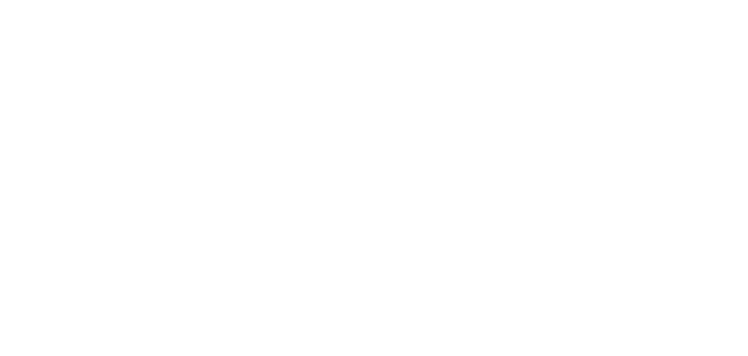
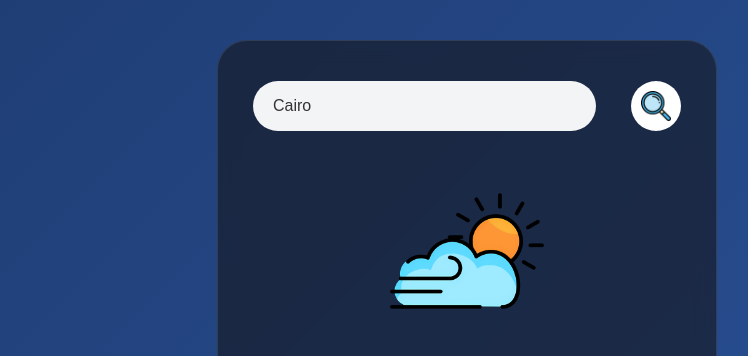
Before and after one commit to OliviaNagy/weather-app, a plain HTML site: page index.html in a window 1280 px wide. Shown: the top 356 px of the page, without its empty margins (173-921 px from the left). Drawn offline with Linux system fonts and the light colour scheme.

Commit message:
Weather App

```diff
--- a/index.html
+++ b/index.html
@@ -6,6 +6,22 @@
     <link rel="stylesheet" href="style.css">
 </head>
 <body>
+     <div class="container">
+        <div class="card">
+            <div class="search">
+                <input type="text" placeholder="Enter city name" id="input">
+                <button onclick="searchWeather()">
+                   <img src="/images/searchicon.png">
+                </button>
+            </div>
+
+            <div class="weather" id="weatherDisplay">
+
+
+
+            </div>
+        </div>
+    </div>
 
 
     <script src="script.js"></script>
--- a/script.js
+++ b/script.js
@@ -0,0 +1,80 @@
+const weatherDisplay = document.getElementById('weatherDisplay');
+const input = document.getElementById('input');
+
+const localstorage = {
+    'cairo': {
+        city: 'Cairo',
+        temp: 28,
+        description: 'sunny',
+        icon: '../images/sunny.png'
+    },
+       'giza': {
+        city: 'giza',
+        temp: 30,
+        description: 'sunny',
+        icon: '../images/sunny.png'
+    },
+       'alexandria': {
+        city: 'alexandria',
+        temp: 22,
+        description: 'rainy',
+        icon: '../images/rainy.png'
+    },
+       'sohag': {
+        city: 'sohag',
+        temp: 37,
+        description: 'windy',
+        icon: '../images/windy.png'
+    },
+
+    'siwa': {
+        city: 'siwa',
+        temp: 40,
+        description: 'Windy',
+        icon: '../images/windy.png'
+    },
+    'portsaid': {
+        city: 'portsaid',
+        temp: 25,
+        description: 'Rainy',
+        icon: '../images/rainy.png'
+    }
+};
+
+function display(data) {
+    const iconElement = `<img src="${data.icon}" class="weather-icon">`
+
+    weatherDisplay.innerHTML = `
+        ${iconElement}
+        <div class="temp">${data.temp}°C</div>
+        <div class="city">${data.city}</div>
+        <div class="description">${data.description}</div>
+    `;
+}
+
+function error() {
+    weatherDisplay.innerHTML = `
+        <div class="description">Not found! try searching for another city</div>
+    `;
+}
+
+function search() {
+    const city = input.value.trim().toLowerCase();
+    if (localstorage[city]) {
+        display(localstorage[city]);
+    } else {
+        error();
+    }
+}
+
+input.addEventListener('keypress', function(e) {
+    if (e.key === 'Enter') {
+        search();
+    }
+});
+
+// Initialize with Cairo weather
+window.addEventListener('load', function() {
+    input.value = 'Cairo';
+    search();
+});
--- a/style.css
+++ b/style.css
@@ -0,0 +1,120 @@
+ * {
+            box-sizing: border-box;
+            margin: 0;
+            padding: 0;
+        }
+
+        body {
+            background: linear-gradient(135deg, #1e3c72, #2a5298);
+            height: 600px;
+            display: flex;
+            align-items: center;
+            justify-content: center;
+        }
+
+        .container {
+            display: flex;
+            gap: 30px;
+            align-items: flex-start;
+            justify-content: center;
+        }
+
+        .card {
+            width: 90%;
+        width: 500px;
+            background: rgba(24, 29, 43, 0.7);
+            color: white;
+            padding: 40px 35px;
+            text-align: center;
+            border-radius: 30px;
+            backdrop-filter: blur(10px);
+            border: 1px solid rgba(255, 255, 255, 0.1);
+        }
+
+        .search {
+            width: 100%;
+            display: flex;
+            align-items: center;
+            justify-content: space-between;
+            margin-bottom: 30px;
+        }
+
+         input {
+            background: rgba(255, 255, 255, 0.95);
+            padding: 15px 20px;
+            border-radius: 25px;
+            border: none;
+            height: 50px;
+            flex: 1;
+            margin-right: 35px;
+            outline: none;
+            font-size: 16px;
+            color: #333;
+        }
+
+img{
+    width: 40px;
+    height: 30px;
+}
+        button {
+            border-radius: 50%;
+            border: none;
+            outline: none;
+            cursor: pointer;
+            padding: 10px;
+            width: 50px;
+            height: 50px;
+            background: white;
+            display: flex;
+            align-items: center;
+            justify-content: center;
+            margin-left: 0px;
+        }
+
+         button:hover {
+            background: rgb(220, 238, 255);
+            transform: scale(1.03);
+        }
+
+
+
+        .weather {
+            text-align: center;
+            color: white;
+            min-height: 300px;
+            display: flex;
+            flex-direction: column;
+            align-items: center;
+            justify-content: center;
+        }
+
+        .weather-icon {
+            width: 160px;
+            height: 160px;
+            margin: 10px 0;
+        }
+
+        .temp {
+            font-size: 60px;
+            font-weight: bold;
+            margin: 20px 0;
+        }
+
+        .city {
+            font-size: 28px;
+            font-weight: 300;
+            margin: 10px 0;
+        }
+
+
+
+
+        @media (max-width: 768px) {
+            .container {
+                padding: 20px;
+            }
+
+            .card {
+                max-width: 100%;
+            }
+        }
```
Also changed, not shown: images/icon.png (added), images/icon2.png (added), images/rain-day-rainy-day-fun-illustration-with-child-3ry4XPP0.jpg (added), images/rainy.png (added), images/searchicon.png (added), images/sunny.png (added), images/warmer-weather-sunny-day-illustration-rHqSZaCH_t.jpg (added), images/windy.png (added).
